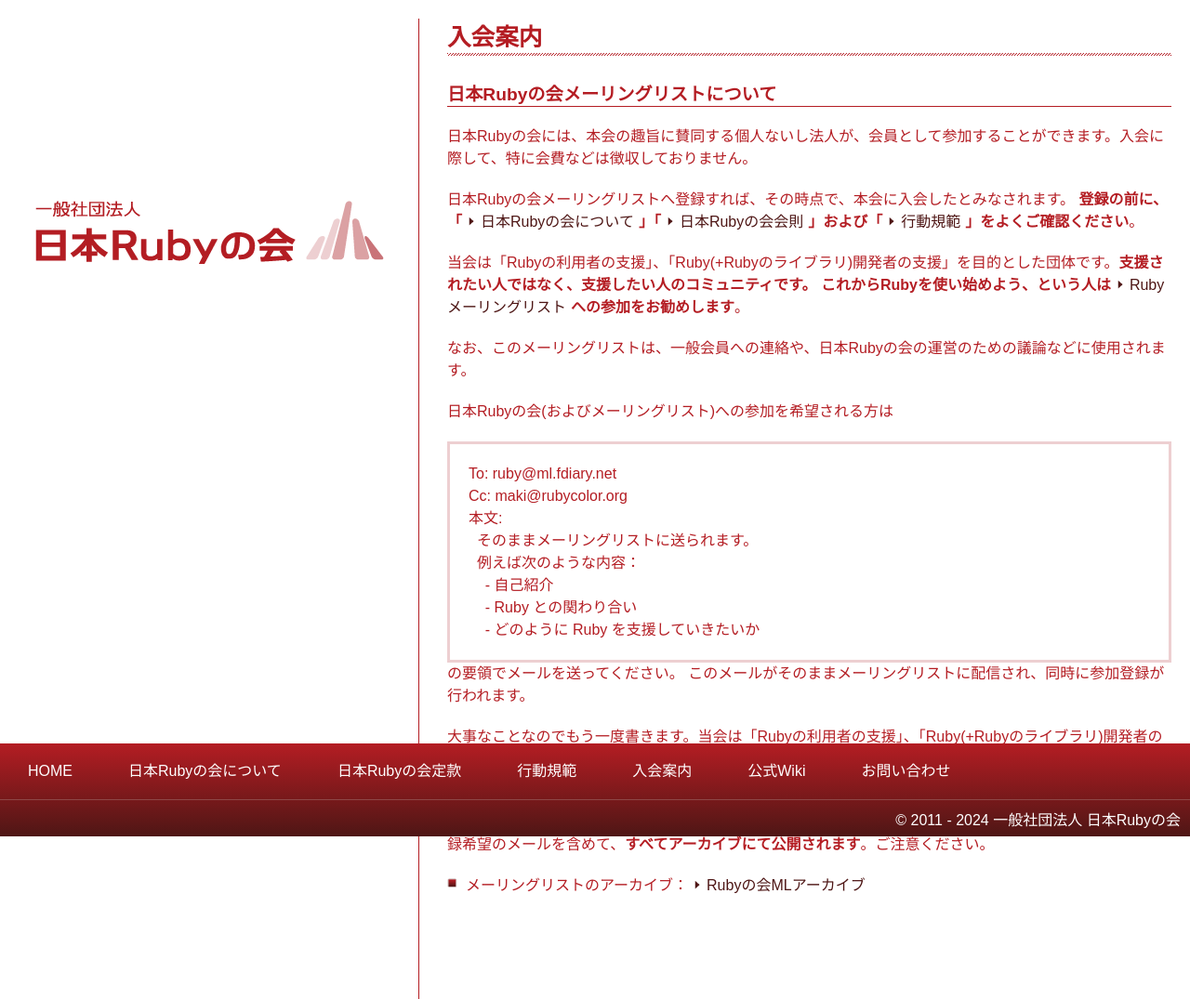
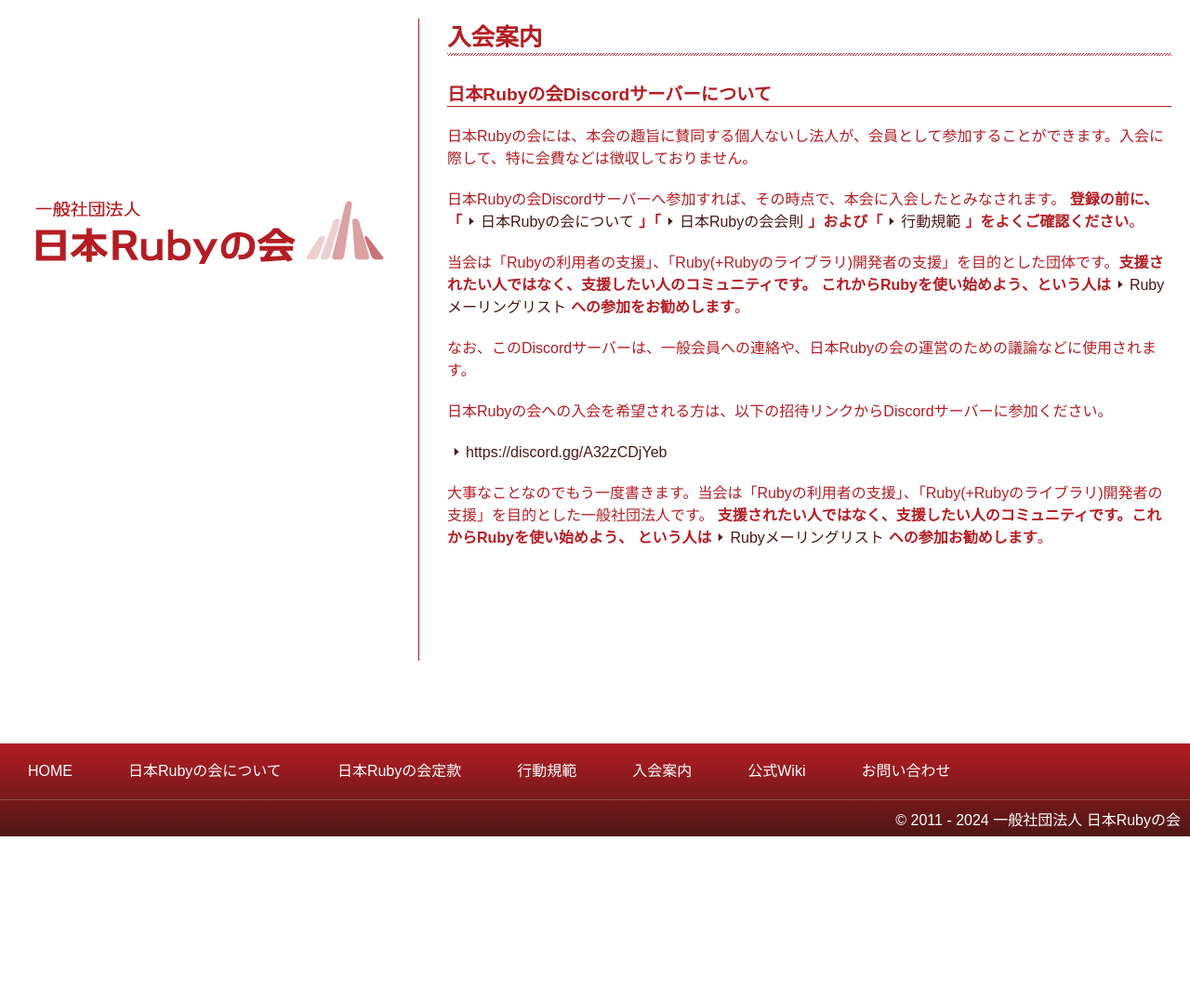
Before and after one commit to ruby-no-kai/official, a Jekyll site: the page built from mailinglist.md, in a window 1280 px wide. Shown: the whole page at 93% size. Built offline with Jekyll 4.4.1, drawn with Linux system fonts in a browser that asks for light colours; nearby versions of some CDN libraries; our own code applies the rules of GitHub Pages for plain Markdown files; after the commit the page ends 980 px from its top, so only the background shows below that.

Commit message:
一般会員の入会方法を変更 ref #485
一般会員の入会方法をメーリングリストへの参加からDiscordサーバーへの参加に変更

```diff
--- a/mailinglist.md
+++ b/mailinglist.md
@@ -2,38 +2,22 @@
 layout: default
 ---
 # 入会案内
-## 日本Rubyの会メーリングリストについて
+## 日本Rubyの会Discordサーバーについて
 
 日本Rubyの会には、本会の趣旨に賛同する個人ないし法人が、会員として参加することができます。入会に際して、特に会費などは徴収しておりません。
 
-日本Rubyの会メーリングリストへ登録すれば、その時点で、本会に入会したとみなされます。
+日本Rubyの会Discordサーバーへ参加すれば、その時点で、本会に入会したとみなされます。
 **登録の前に、「[日本Rubyの会について](/aboutus.html)」「[日本Rubyの会会則](/bylaws.html)」および「[行動規範](/code-of-conduct.html)」をよくご確認ください**。
 
 当会は「Rubyの利用者の支援」、「Ruby(+Rubyのライブラリ)開発者の支援」を目的とした団体です。**支援されたい人ではなく、支援したい人のコミュニティです。
 これからRubyを使い始めよう、という人は[Rubyメーリングリスト](http://www.ruby-lang.org/ja/community/mailing-lists/)への参加をお勧めします**。
 
-なお、このメーリングリストは、一般会員への連絡や、日本Rubyの会の運営のための議論などに使用されます。
+なお、このDiscordサーバーは、一般会員への連絡や、日本Rubyの会の運営のための議論などに使用されます。
 
-日本Rubyの会(およびメーリングリスト)への参加を希望される方は
+日本Rubyの会への入会を希望される方は、以下の招待リンクからDiscordサーバーに参加ください。
 
-<pre>
-To: ruby@ml.fdiary.net
-Cc: maki@rubycolor.org
-本文:
-  そのままメーリングリストに送られます。
-  例えば次のような内容：
-    - 自己紹介
-    - Ruby との関わり合い
-    - どのように Ruby を支援していきたいか
-</pre>
-
-の要領でメールを送ってください。 このメールがそのままメーリングリストに配信され、同時に参加登録が行われます。
+[https://discord.gg/A32zCDjYeb](https://discord.gg/A32zCDjYeb)
 
 大事なことなのでもう一度書きます。当会は「Rubyの利用者の支援」、「Ruby(+Rubyのライブラリ)開発者の支援」を目的とした一般社団法人です。
 **支援されたい人ではなく、支援したい人のコミュニティです。これからRubyを使い始めよう、
 という人は[Rubyメーリングリスト](http://www.ruby-lang.org/ja/community/mailing-lists/)への参加お勧めします**。
-
-なお、メーリングリストは[QuickML](http://quickml.com/) で運営しています。また、メーリングリストに流れたメールは、
-登録希望のメールを含めて、**すべてアーカイブにて公開されます**。ご注意ください。
-
-* メーリングリストのアーカイブ：[Rubyの会MLアーカイブ](http://www.fdiary.net/ml/ruby/)
```
Also changed, not shown: aboutus.md (+1 -1 lines).
